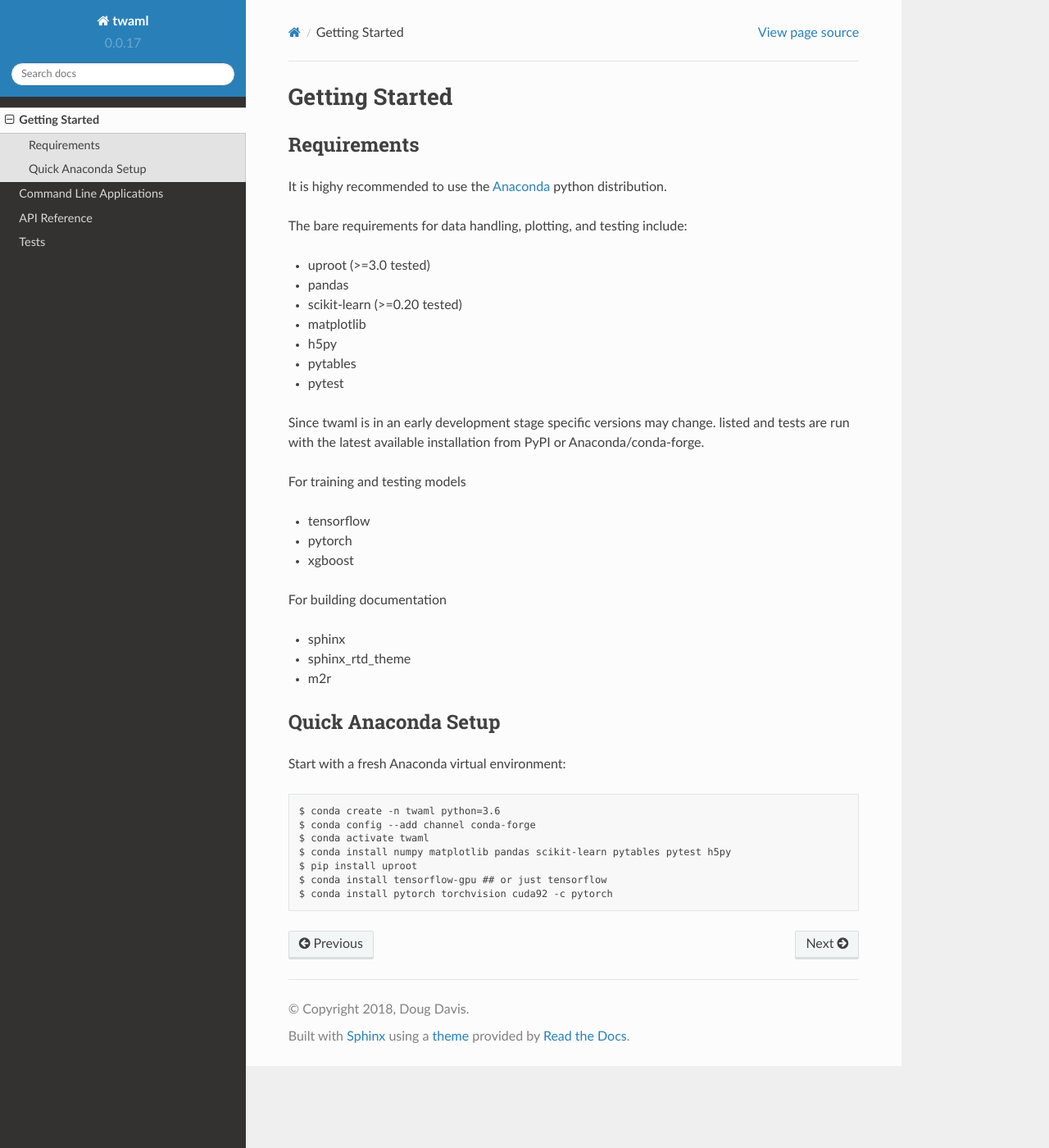
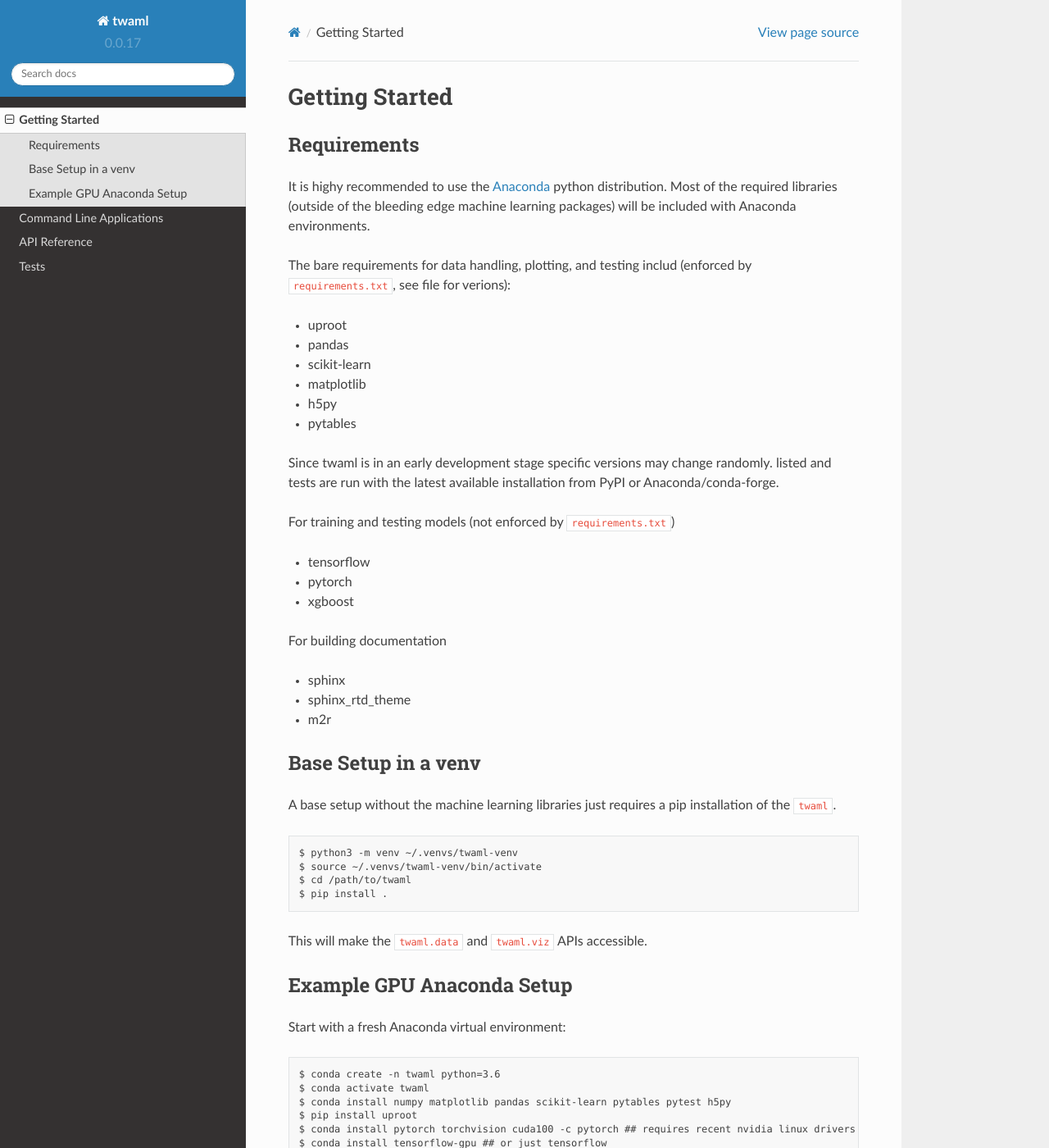
Before and after one commit to douglasdavis/twaml, a Sphinx documentation site: the page built from docs/source/started.rst, in a window 1280 px wide and 1400 px high. Shown: the whole window at 82% size. Built offline with Sphinx 7.4.7 and the Read the Docs theme 2.0.0, drawn with Linux system fonts in a browser that asks for light colours; some of the changed text lies outside the part shown.

Commit message:
docs [skip travis] [ci skip]

```diff
--- a/docs/source/conf.py
+++ b/docs/source/conf.py
@@ -23,7 +23,7 @@ except ImportError:
 # -- Project information -----------------------------------------------------
 
 project = 'twaml'
-copyright = '2018, Doug Davis'
+copyright = '2019, Doug Davis'
 author = 'Doug Davis'
 
 # The short X.Y version
--- a/docs/source/started.rst
+++ b/docs/source/started.rst
@@ -5,23 +5,25 @@ Requirements
 ------------
 
 It is highy recommended to use the `Anaconda
-<https://www.anaconda.com/>`_ python distribution.
+<https://www.anaconda.com/>`_ python distribution. Most of the
+required libraries (outside of the bleeding edge machine learning
+packages) will be included with Anaconda environments.
 
-The bare requirements for data handling, plotting, and testing include:
+The bare requirements for data handling, plotting, and testing includ
+(enforced by ``requirements.txt``, see file for verions):
 
-- uproot (>=3.0 tested)
+- uproot
 - pandas
-- scikit-learn (>=0.20 tested)
+- scikit-learn
 - matplotlib
 - h5py
 - pytables
-- pytest
 
 Since twaml is in an early development stage specific versions may
-change.  listed and tests are run with the latest available
+change randomly.  listed and tests are run with the latest available
 installation from PyPI or Anaconda/conda-forge.
 
-For training and testing models
+For training and testing models (not enforced by ``requirements.txt``)
 
 - tensorflow
 - pytorch
@@ -34,17 +36,33 @@ For building documentation
 - m2r
 
 
-Quick Anaconda Setup
+Base Setup in a venv
 --------------------
+
+A base setup without the machine learning libraries just requires a
+pip installation of the ``twaml``.
+
+.. code-block:: none
+
+   $ python3 -m venv ~/.venvs/twaml-venv
+   $ source ~/.venvs/twaml-venv/bin/activate
+   $ cd /path/to/twaml
+   $ pip install .
+
+This will make the ``twaml.data`` and ``twaml.viz`` APIs accessible.
+
+
+Example GPU Anaconda Setup
+--------------------------
 
 Start with a fresh Anaconda virtual environment:
 
 .. code-block:: none
 
    $ conda create -n twaml python=3.6
-   $ conda config --add channel conda-forge
    $ conda activate twaml
    $ conda install numpy matplotlib pandas scikit-learn pytables pytest h5py
    $ pip install uproot
+   $ conda install pytorch torchvision cuda100 -c pytorch ## requires recent nvidia linux drivers
    $ conda install tensorflow-gpu ## or just tensorflow
-   $ conda install pytorch torchvision cuda92 -c pytorch
+   $ pip install .
```
Also changed, not shown: docs/source/index.rst (+6 -3 lines).
